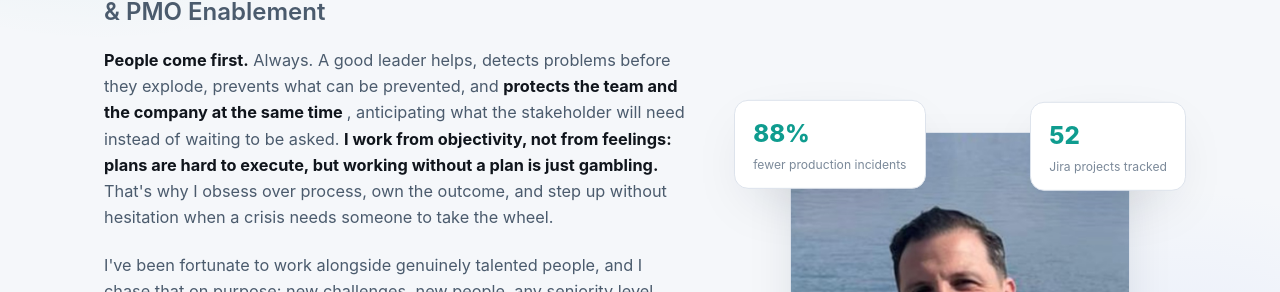
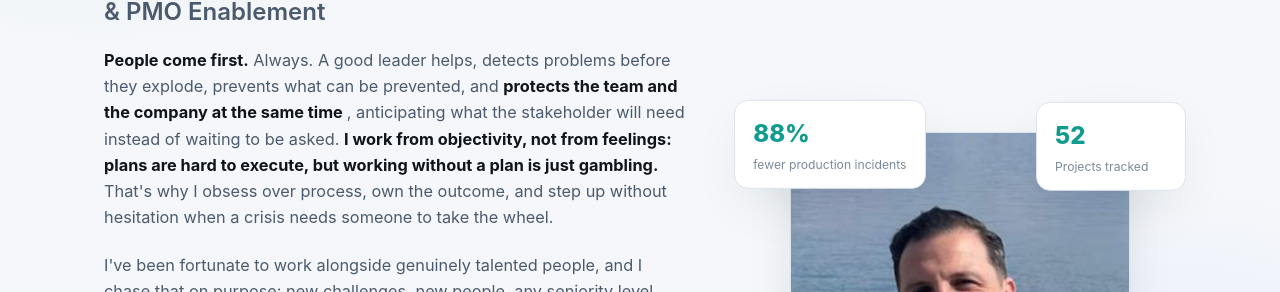
Before and after one commit to alejandrosierraariasDev/alejandrosierraariasDev, a Jekyll site: the page built from index.html, in a window 1280 px wide and 900 px high. Shown: the part 288-580 px from the top of the window. Built offline with Jekyll 4.4.1, drawn with Linux system fonts in a browser that asks for light colours; some of the changed text lies outside the part shown.

Commit message:
Simplify hero stat card labels

```diff
--- a/index.html
+++ b/index.html
@@ -69,11 +69,11 @@
       </div>
       <div class="stat-card stat-card-4">
         <span class="stat-num" data-count="52">0</span>
-        <span class="stat-label">Jira projects tracked</span>
+        <span class="stat-label">Projects tracked</span>
       </div>
       <div class="stat-card stat-card-5">
         <span class="stat-num" data-count="65" data-suffix="+">0</span>
-        <span class="stat-label">GitLab repos covered</span>
+        <span class="stat-label">Coding repositories covered</span>
       </div>
     </div>
   </div>
```
